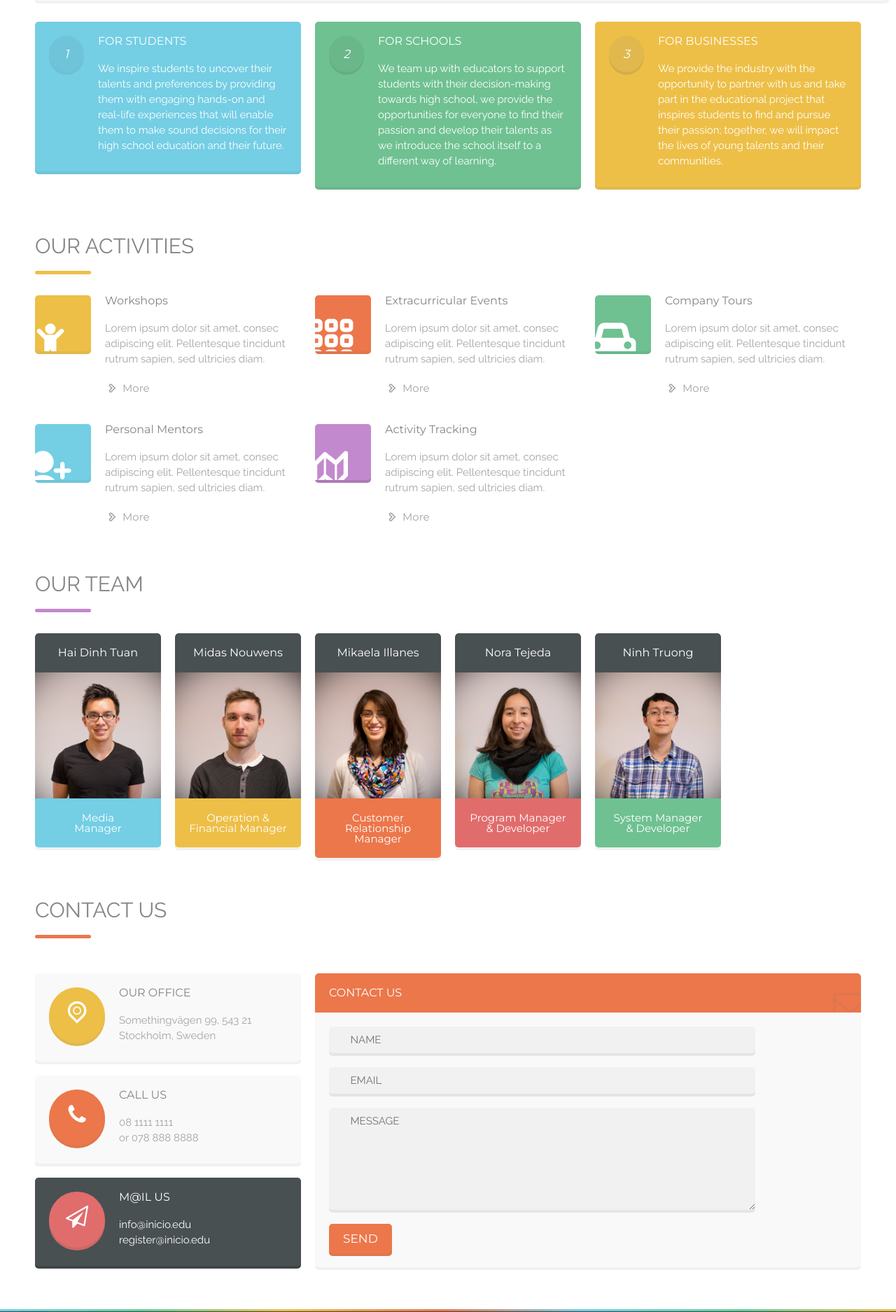
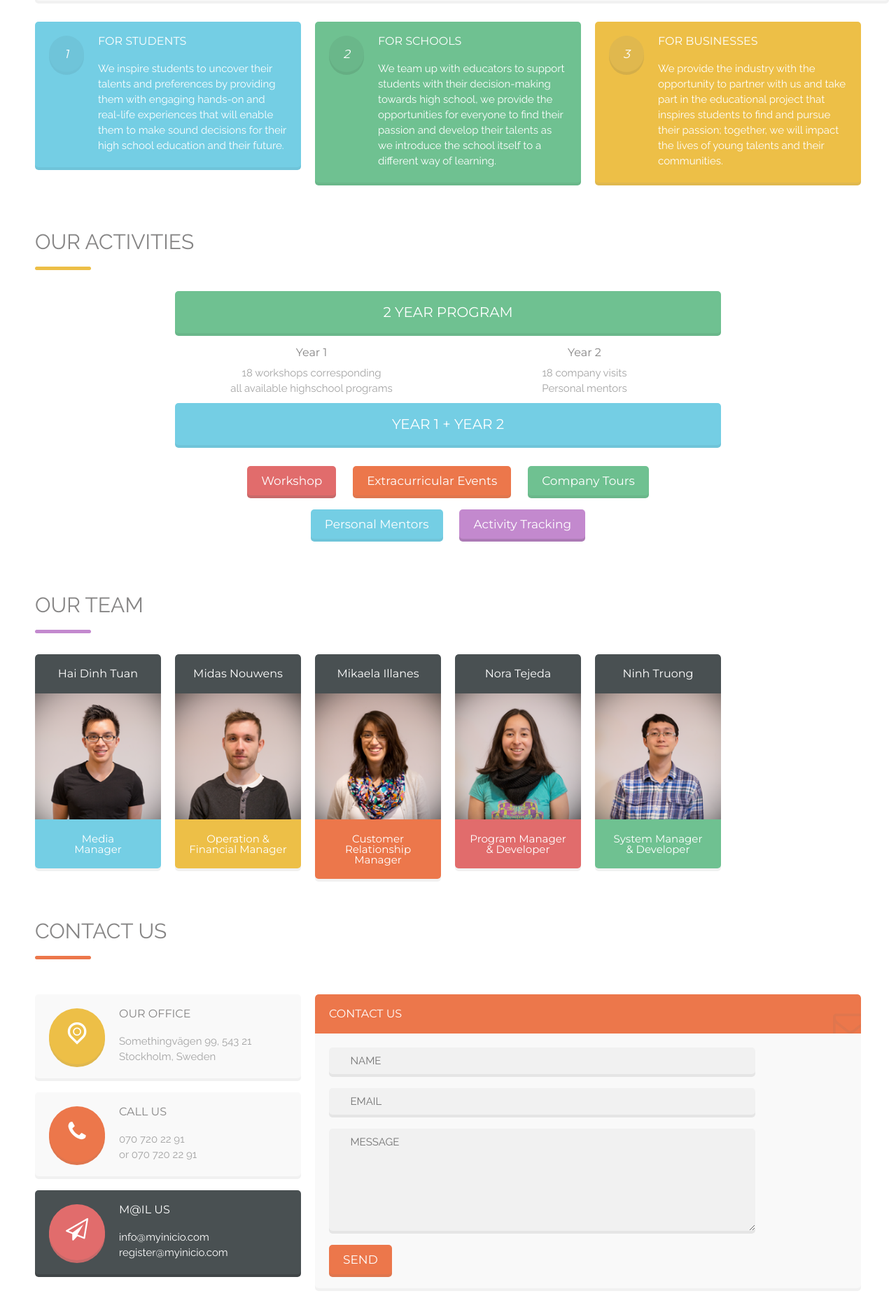
Before and after one commit to tmhn89/inicio, a PHP site: page / in a window 1280 px wide. Shown: the part 772-2647 px from the top of the page at 70% size. Run offline with PHP 8.4, Linux system fonts and the light colour scheme; some web fonts are replaced.

Commit message:
fix homepage & contact

```diff
--- a/css/custom.css
+++ b/css/custom.css
@@ -65,3 +65,16 @@ a.more {
 .programs p {
 	margin-bottom: 10px;
 }
+
+.nicdark_activity {
+	float: none;
+}
+
+.inicio-activities {
+	text-align: center;
+}
+
+.inicio-activities a {
+	display: inline-block;
+	margin: 10px;
+}
--- a/elements/contact.html
+++ b/elements/contact.html
@@ -13,14 +13,13 @@
 
             <div class="nicdark_space20"></div>
 
-
             <div class="nicdark_archive1 nicdark_bg_grey nicdark_radius nicdark_shadow">
                 <div class="nicdark_margin20 nicdark_relative">
                         <a href="#" class="nicdark_displaynone_ipadpotr nicdark_btn_icon nicdark_bg_orange extrabig nicdark_radius_circle white nicdark_absolute nicdark_shadow"><i class="icon-phone nicdark_rotate"></i></a>
                         <div class="nicdark_activity nicdark_marginleft100 nicdark_disable_marginleft_ipadpotr">
                             <h4>CALL US</h4>
                             <div class="nicdark_space20"></div>
-                            <p>08 1111 1111<br/>or 078 888 8888</p>
+                            <p>070 720 22 91<br/>or 070 720 22 91</p>
                         </div>
                 </div>
             </div>
@@ -34,7 +33,7 @@
                         <div class="nicdark_activity nicdark_marginleft100 nicdark_disable_marginleft_ipadpotr">
                             <h4 class="white">M@IL US</h4>
                             <div class="nicdark_space20"></div>
-                            <p class="white">info@inicio.edu <br/>register@inicio.edu</p>
+                            <p class="white">info@myinicio.com <br/>register@myinicio.com</p>
                         </div>
                 </div>
             </div>
--- a/index.php
+++ b/index.php
@@ -86,102 +86,62 @@
             <div class="nicdark_space10"></div>
         </div>
 
+        <div class="grid grid_2">
+        </div>
 
-        <div class="grid grid_4 nicdark_relative">
-
-            <div class="nicdark_btn_iconbg nicdark_bg_yellow nicdark_absolute extrabig nicdark_shadow nicdark_radius">
-                <div>
-                    <i class="icon-child nicdark_iconbg left big white"></i>
+        <div class="grid grid_8">
+            <div class="nicdark_textevidence nicdark_bg_green nicdark_shadow nicdark_radius"  style="text-align: center">
+                <div class="nicdark_margin20">
+                    <h3 class="white">2 YEAR PROGRAM</h3>
                </div>
             </div>
 
-            <div class="nicdark_activity nicdark_marginleft100">
-                <h4>Workshops</h4>
+            <div class="nicdark_textevidence">
+                <div class="nicdark_textevidence nicdark_width_percentage50">
+                    <div class="nicdark_focus center">
                         <div class="nicdark_space20"></div>
-                <p>Lorem ipsum dolor sit amet, consec adipiscing elit. Pellentesque tincidunt rutrum sapien, sed ultricies diam.</p>
-                <div class="nicdark_space20"></div>
-                <a href="#" class="nicdark_btn grey"><i class="icon-right-open-outline"></i> More</a>
-                <div class="nicdark_space20"></div>
+                        <div class="nicdark_activity">
+                            <h4>Year 1</h4>
+                            <div class="nicdark_space10"></div>
+                            <p>18 workshops corresponding</p>
+                            <p>all available highschool programs</p>
+                            <div class="nicdark_space10"></div>
                         </div>
-
-        </div>
-
-        <div class="grid grid_4 nicdark_relative">
-
-            <div class="nicdark_btn_iconbg nicdark_bg_orange nicdark_absolute extrabig nicdark_shadow nicdark_radius">
-                <div>
-                    <i class="icon-th-outline nicdark_iconbg left big white"></i>
                     </div>
                 </div>
 
-            <div class="nicdark_activity nicdark_marginleft100">
-                <h4>Extracurricular Events</h4>
+
+                <div class="nicdark_textevidence nicdark_width_percentage50">
+                    <div class="nicdark_focus center">
                         <div class="nicdark_space20"></div>
-                <p>Lorem ipsum dolor sit amet, consec adipiscing elit. Pellentesque tincidunt rutrum sapien, sed ultricies diam.</p>
-                <div class="nicdark_space20"></div>
-                <a href="#" class="nicdark_btn grey"><i class="icon-right-open-outline"></i> More</a>
-                <div class="nicdark_space20"></div>
+                        <div class="nicdark_activity">
+                            <h4>Year 2</h4>
+                            <div class="nicdark_space10"></div>
+                            <p>18 company visits</p>
+                            <p>Personal mentors</p>
+                            <div class="nicdark_space10"></div>
                         </div>
-
                     </div>
-
-        <div class="grid grid_4 nicdark_relative">
-            <div class="nicdark_btn_iconbg nicdark_bg_green nicdark_absolute extrabig nicdark_shadow nicdark_radius">
-                <div>
-                    <i class="icon-cab nicdark_iconbg left big white"></i>
                 </div>
             </div>
 
-            <div class="nicdark_activity nicdark_marginleft100">
-                <h4>Company Tours</h4>
+            <div class="nicdark_textevidence nicdark_bg_blue nicdark_shadow nicdark_radius"  style="text-align: center">
+                <div class="nicdark_margin20">
+                    <h3 class="white">YEAR 1 + YEAR 2</h3>
+               </div>
+            </div>
             <div class="nicdark_space20"></div>
-                <p>Lorem ipsum dolor sit amet, consec adipiscing elit. Pellentesque tincidunt rutrum sapien, sed ultricies diam.</p>
-                <div class="nicdark_space20"></div>
-                <a href="#" class="nicdark_btn grey"><i class="icon-right-open-outline"></i> More</a>
-                <div class="nicdark_space20"></div>
-            </div>
-
-        </div>
-
-
-        <div class="grid grid_4 nicdark_relative">
-
-            <div class="nicdark_btn_iconbg nicdark_bg_blue nicdark_absolute extrabig nicdark_shadow nicdark_radius">
-                <div>
-                    <i class="icon-user-add nicdark_iconbg left big white"></i>
+            <div class="inicio-activities">
+                <a href="" class="nicdark_zoom nicdark_btn nicdark_bg_red medium nicdark_shadow nicdark_radius white">Workshop</a>
+                <a href="" class="nicdark_zoom nicdark_btn nicdark_bg_orange medium nicdark_shadow nicdark_radius white">Extracurricular Events</a>
+                <a href="" class="nicdark_zoom nicdark_btn nicdark_bg_green medium nicdark_shadow nicdark_radius white">Company Tours</a>
+                <br>
+                <a href="" class="nicdark_zoom nicdark_btn nicdark_bg_blue medium nicdark_shadow nicdark_radius white">Personal Mentors</a>
+                <a href="" class="nicdark_zoom nicdark_btn nicdark_bg_violet medium nicdark_shadow nicdark_radius white">Activity Tracking</a>
             </div>
         </div>
 
-            <div class="nicdark_activity nicdark_marginleft100">
-                <h4>Personal Mentors</h4>
-                <div class="nicdark_space20"></div>
-                <p>Lorem ipsum dolor sit amet, consec adipiscing elit. Pellentesque tincidunt rutrum sapien, sed ultricies diam.</p>
-                <div class="nicdark_space20"></div>
-                <a href="#" class="nicdark_btn grey"><i class="icon-right-open-outline"></i> More</a>
-            </div>
-
-        </div>
-
-        <div class="grid grid_4 nicdark_relative">
-
-            <div class="nicdark_btn_iconbg nicdark_bg_violet nicdark_absolute extrabig nicdark_shadow nicdark_radius">
-                <div>
-                    <i class="icon-map nicdark_iconbg left big white"></i>
-                </div>
-            </div>
-
-            <div class="nicdark_activity nicdark_marginleft100">
-                <h4>Activity Tracking</h4>
-                <div class="nicdark_space20"></div>
-                <p>Lorem ipsum dolor sit amet, consec adipiscing elit. Pellentesque tincidunt rutrum sapien, sed ultricies diam.</p>
-                <div class="nicdark_space20"></div>
-                <a href="#" class="nicdark_btn grey"><i class="icon-right-open-outline"></i> More</a>
-            </div>
-
-        </div>
-
-        <div class="grid grid_4 nicdark_relative">
-
+        <div class="grid grid_2">
         </div>
 
     </div>
```
Lines whose indentation alone changed are shown as unchanged.
